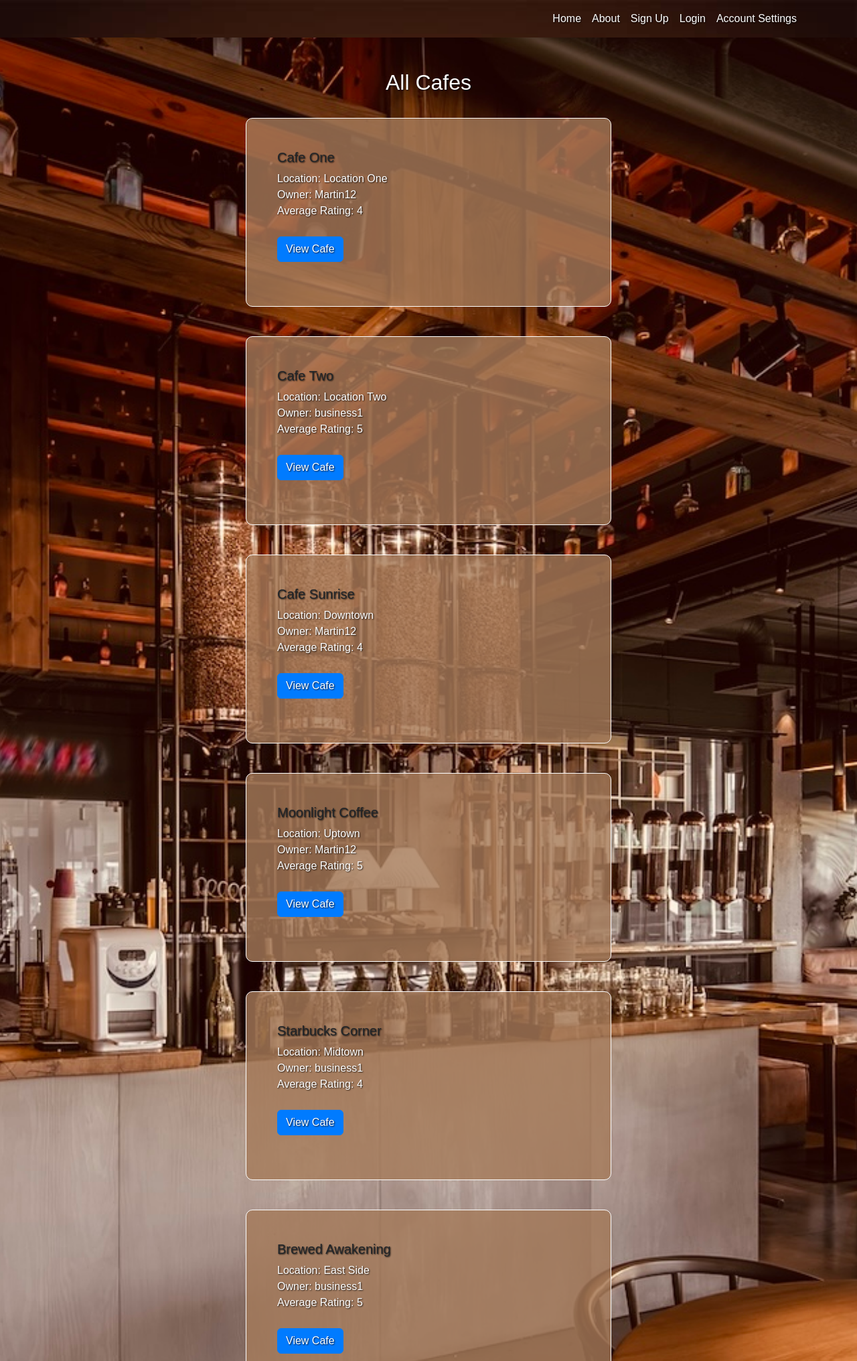
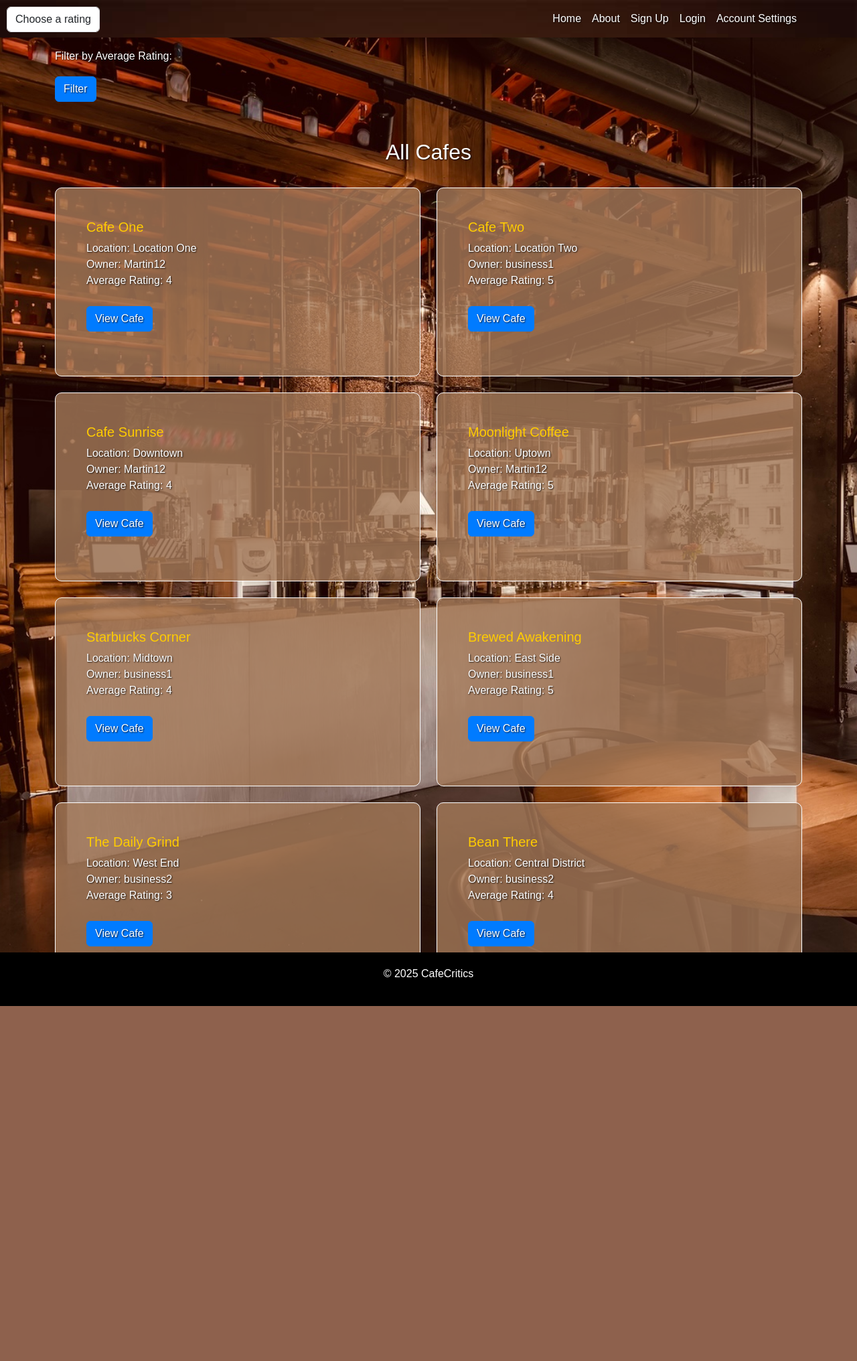
Before and after one commit to Martin-Gubala/WAD2-8C, a Django app: page /cafes/ in a window 1280 px wide. Shown: the top 2032 px of the page at 67% size. After the commit the page ends 1502 px from the top, so only its background shows below. Run offline with Django 3.2, Linux system fonts and the light colour scheme; data comes from the database, SQL or seed files in the repository.

Commit message:
Background changes more css and add filter bottom

```diff
--- a/WAD2-8C/WAD2_Project/cafeCritics/static/css/style.css
+++ b/WAD2-8C/WAD2_Project/cafeCritics/static/css/style.css
@@ -3,7 +3,7 @@ body, html {
     background-color: #f8f9fa;
     color: #333;
     position: relative;
-    height: 180%;
+    height: 137%;
     margin: 0;
     padding: 0;
     background-position: center;
@@ -80,9 +80,10 @@ footer {
     transform: scale(1.02);
 }
 
-.row {
+.row-top-rated {
     display: flex;
     justify-content: center;
+    flex-wrap: nowrap;
     gap: 20px;
 }
 
@@ -204,3 +205,85 @@ footer {
     color: #fff;
     padding: 20px 0;
 }
+
+
+.card .card-title {
+    color: #ffcc00;
+    text-shadow: none;
+}
+
+
+.menu-description {
+    color: rgb(255, 255, 255) !important;
+    text-shadow: none;
+}
+
+
+.drink-name {
+    color: #ffffff;
+    text-shadow: none;
+
+}
+
+.drink-price {
+    color: #0cee2a;
+    text-shadow: none;
+
+}
+
+.drink-rating {
+    color: #093d79;
+    text-shadow: none;
+
+}
+
+.homepage-background {
+    background-image: url('/static/css/images/brown.jpg');
+    background-size: cover;
+    background-position: center;     background-attachment: fixed;
+}
+
+.login-background {
+    background-image: url('/static/css/images/brown.jpg');
+    background-size: cover;
+    background-position: center;
+    background-attachment: fixed;
+}
+
+
+.signup-background {
+    background-image: url('/static/css/images/brown.jpg');
+    background-size: cover;
+    background-position: center;
+    background-attachment: fixed;
+}
+
+.settings-background {
+    background-image: url('/static/css/images/brown.jpg');
+    background-size: cover;
+    background-position: center;
+    background-attachment: fixed;
+}
+
+
+
+.about-background {
+    background-image: url('/static/css/images/coffee-hero.jpg');
+    background-size: cover;
+    background-position: center;
+    background-attachment: fixed;
+}
+
+#ratingFilter {
+    position: absolute;
+    top: 10px;
+    left: 10px;
+    z-index: 1000;
+}
+.form-inline .form-group {
+    margin-right: 10px;
+}
+
+.form-inline select {
+    width: auto;
+}
--- a/WAD2-8C/WAD2_Project/cafeCritics/views.py
+++ b/WAD2-8C/WAD2_Project/cafeCritics/views.py
@@ -56,13 +56,14 @@ def home_view(request):
     })
 
 def cafes_view(request):
-    cafe_list = Cafe.objects.all()
+    rating = request.GET.get('rating')  # Get the rating value from the GET request
+    if rating:  # Check if a rating was provided
+        cafe_list = Cafe.objects.filter(average_rating=rating)  # Filter cafes by the provided rating
+    else:
+        cafe_list = Cafe.objects.all()  # No rating provided, show all cafes
 
-    context_dict = {}
-    context_dict['cafes'] = cafe_list
-
-    response = render(request, 'cafes.html', context=context_dict)
-    return response
+    context_dict = {'cafes': cafe_list}
+    return render(request, 'cafes.html', context=context_dict)
 
 def about_view(request):
     return render(request, 'about.html')
--- a/WAD2-8C/templates/about.html
+++ b/WAD2-8C/templates/about.html
@@ -1,5 +1,5 @@
 {% extends 'registration/base_generic.html' %}
-
+{% block body_class %}about-background{% endblock %}
 {% block title %}About Us - Cafe Critics{% endblock %}
 
 {% block content %}
--- a/WAD2-8C/templates/account_settings.html
+++ b/WAD2-8C/templates/account_settings.html
@@ -1,5 +1,5 @@
 {% extends 'registration/base_generic.html' %}
-
+{% block body_class %}settings-background{% endblock %}
 {% block title %}Account Settings{% endblock %}
 
 {% block content %}
--- a/WAD2-8C/templates/cafe.html
+++ b/WAD2-8C/templates/cafe.html
@@ -13,7 +13,7 @@
                 <li class="list-group-item"><strong>Average Rating:</strong> {{ cafe.average_rating }}</li>
             </ul>
             <div id="menu" class="mb-3">
-                <p class="text-muted">Click the button below to load the drinks menu.</p>
+                <p class="text-muted menu-description">Click the button below to load the drinks menu.</p>
                 <button type="button" class="btn btn-primary me-2" onclick="loadDoc(drinksurl, myFn1)">See Drinks</button>
                 <a href="{% url 'cafeCritics:review' cafe.slug %}" class="btn btn-secondary">Add a Review</a>
             </div>
--- a/WAD2-8C/templates/cafeAJAX.html
+++ b/WAD2-8C/templates/cafeAJAX.html
@@ -1,6 +1,6 @@
 <body>
     <div id="menu">
-        <p class="text-muted">Click the button below to load the drinks menu.</p>
+        <p class="text-muted menu-description">Click the button below to load the drinks menu.</p>
         <button type="button" class="btn btn-primary me-2" onclick="loadDoc(drinksurl, myFn1)">See Drinks</button>
         <a href="{% url 'cafeCritics:review' cafe.slug %}" class="btn btn-secondary">Add a Review</a>
     </div>
--- a/WAD2-8C/templates/cafes.html
+++ b/WAD2-8C/templates/cafes.html
@@ -2,6 +2,22 @@
 {% block title %}All Cafes - Cafe Critics{% endblock %}
 
 {% block content %}
+<div class="container mt-3">
+    <form method="GET" action="" class="form-inline">
+        <div class="form-group mb-2">
+            <label for="ratingFilter" class="sr-only">Filter by Average Rating:</label>
+            <select class="form-control" id="ratingFilter" name="rating">
+                <option value="">Choose a rating</option>
+                <option value="1">1</option>
+                <option value="2">2</option>
+                <option value="3">3</option>
+                <option value="4">4</option>
+                <option value="5">5</option>
+            </select>
+        </div>
+        <button type="submit" class="btn btn-primary mb-2">Filter</button>
+    </form>
+</div>
 <div class="container my-5">
     <h2 class="text-center mb-4">All Cafes</h2>
     <div class="row row-cols-1 row-cols-md-2 g-4">
--- a/WAD2-8C/templates/drinks.html
+++ b/WAD2-8C/templates/drinks.html
@@ -7,9 +7,9 @@
                 {% for drink in drinks %}
                 <div>
                     <ul>
-                        <li>Name - {{ drink.name }}</li>
-                        <li>Price - {{ drink.price }}</li>
-                        <li>Rating - {{ drink.rating }}</li>
+                        <li class="drink-name">Name - {{ drink.name }}</li>
+                        <li class="drink-price">Price - {{ drink.price }}</li>
+                        <li class="drink-rating">Rating - {{ drink.rating }}</li>
                     </ul>
                 </div>
                 {% endfor %}
--- a/WAD2-8C/templates/registration/base_generic.html
+++ b/WAD2-8C/templates/registration/base_generic.html
@@ -8,6 +8,8 @@
     <link rel="stylesheet" href="https://cdn.jsdelivr.net/npm/bootstrap@5.3.0/dist/css/bootstrap.min.css">
     <link rel="stylesheet" href="https://cdn.jsdelivr.net/npm/bootstrap-icons@1.10.3/font/bootstrap-icons.css">
     <link rel="stylesheet" href="{% static 'css/style.css' %}">
+    <body class="{% block body_class %}{% endblock %}">
+
 
 </head>
 <body>
--- a/WAD2-8C/templates/registration/home.html
+++ b/WAD2-8C/templates/registration/home.html
@@ -1,5 +1,5 @@
 {% extends 'registration/base_generic.html' %}
-
+{% block body_class %}homepage-background{% endblock %}
 {% block title %}Cafe Critics - Home{% endblock %}
 
 {% block content %}
@@ -10,7 +10,7 @@
         <a href="{% url 'cafeCritics:cafes' %}" class="btn btn-primary">View All Cafes</a>
     </div>
 
-    <div class="row">
+    <div class="row row-top-rated">
         <!-- Top Rated Cafes -->
         <div class="col-md-6">
             <h3 class="text-center">Top Rated Cafes</h3>
--- a/WAD2-8C/templates/registration/login.html
+++ b/WAD2-8C/templates/registration/login.html
@@ -1,4 +1,5 @@
 {% extends 'registration/base_generic.html' %}
+{% block body_class %}login-background{% endblock %}
 {% block title %}Login{% endblock %}
 {% block content %}
 <div class="container mt-5">
--- a/WAD2-8C/templates/registration/signup.html
+++ b/WAD2-8C/templates/registration/signup.html
@@ -1,4 +1,5 @@
 {% extends 'registration/base_generic.html' %}
+{% block body_class %}signup-background{% endblock %}
 {% block title %}Sign Up{% endblock %}
 
 {% block content %}
```
